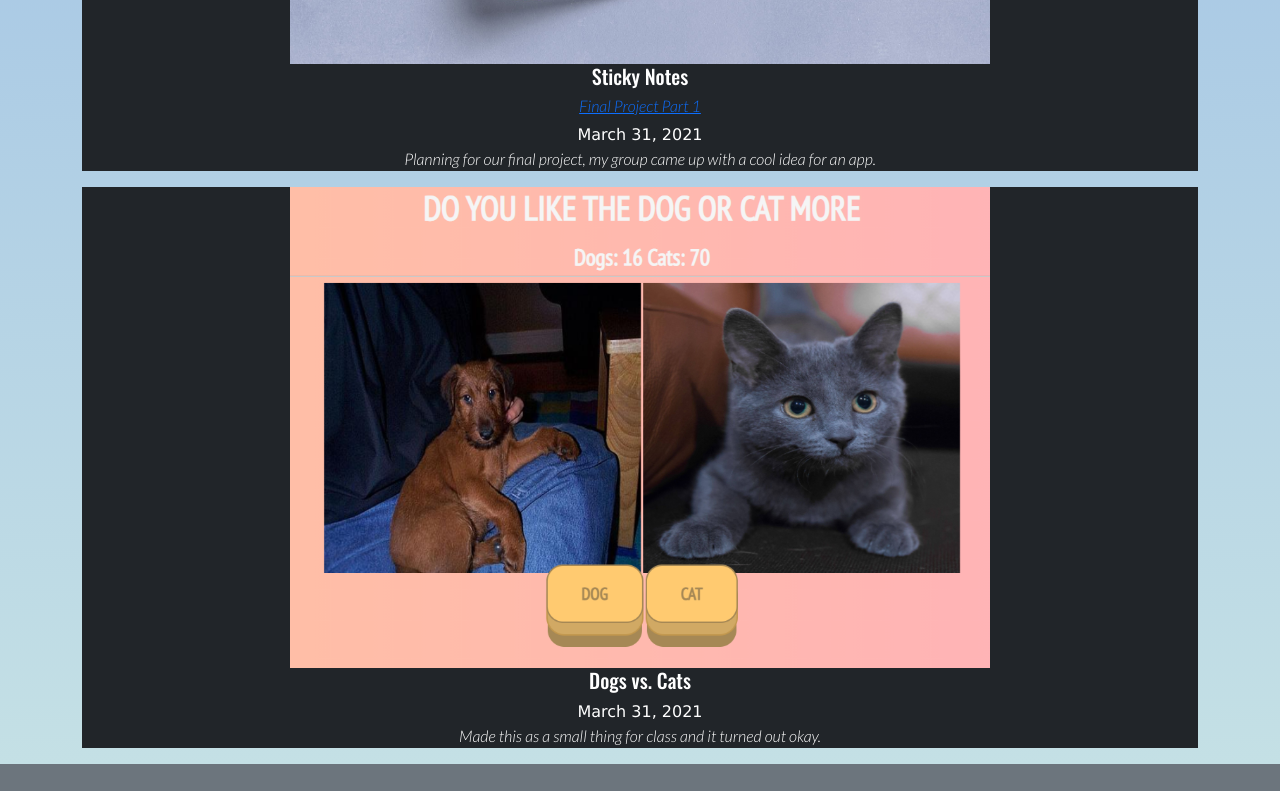
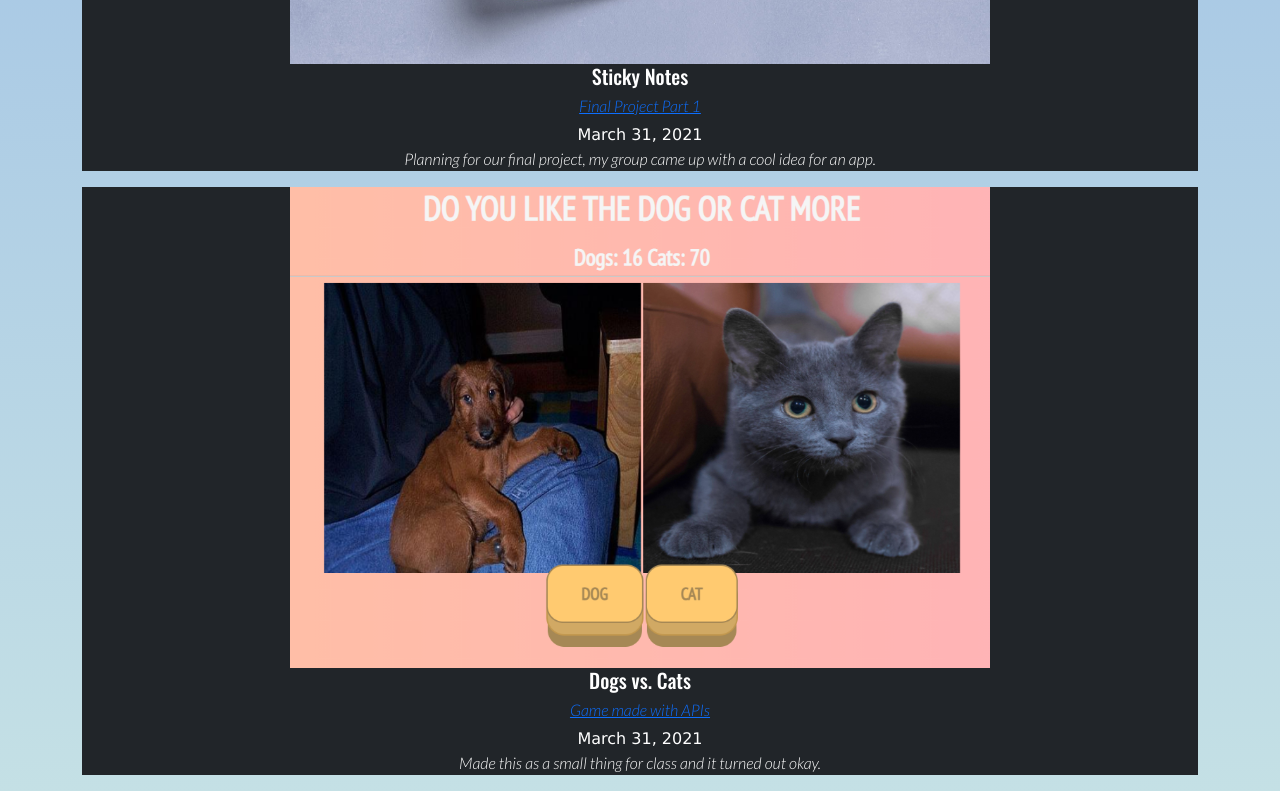
Before and after one commit to Destiny-Hiro/Destiny-Hiro.github.io, a plain HTML site: page blog.html in a window 1280 px wide. Shown: the part 2511-3302 px from the top of the page. Before the commit the page ends 3275 px from the top, so only its background shows below. Drawn offline with nearby package versions, Linux system fonts and the light colour scheme.

Commit message:
Blog
update

```diff
--- a/blog.html
+++ b/blog.html
@@ -153,7 +153,7 @@
 					</div>
 				</div>
 				<h6>
-					<a href="articles/article-05.html"></a>
+					<a href="articles/article-05.html">Game made with APIs</a>
 				</h6>
 				<div>
 					March 31, 2021
```
Also changed, not shown: articles/article-04.html (+5 -4 lines).
